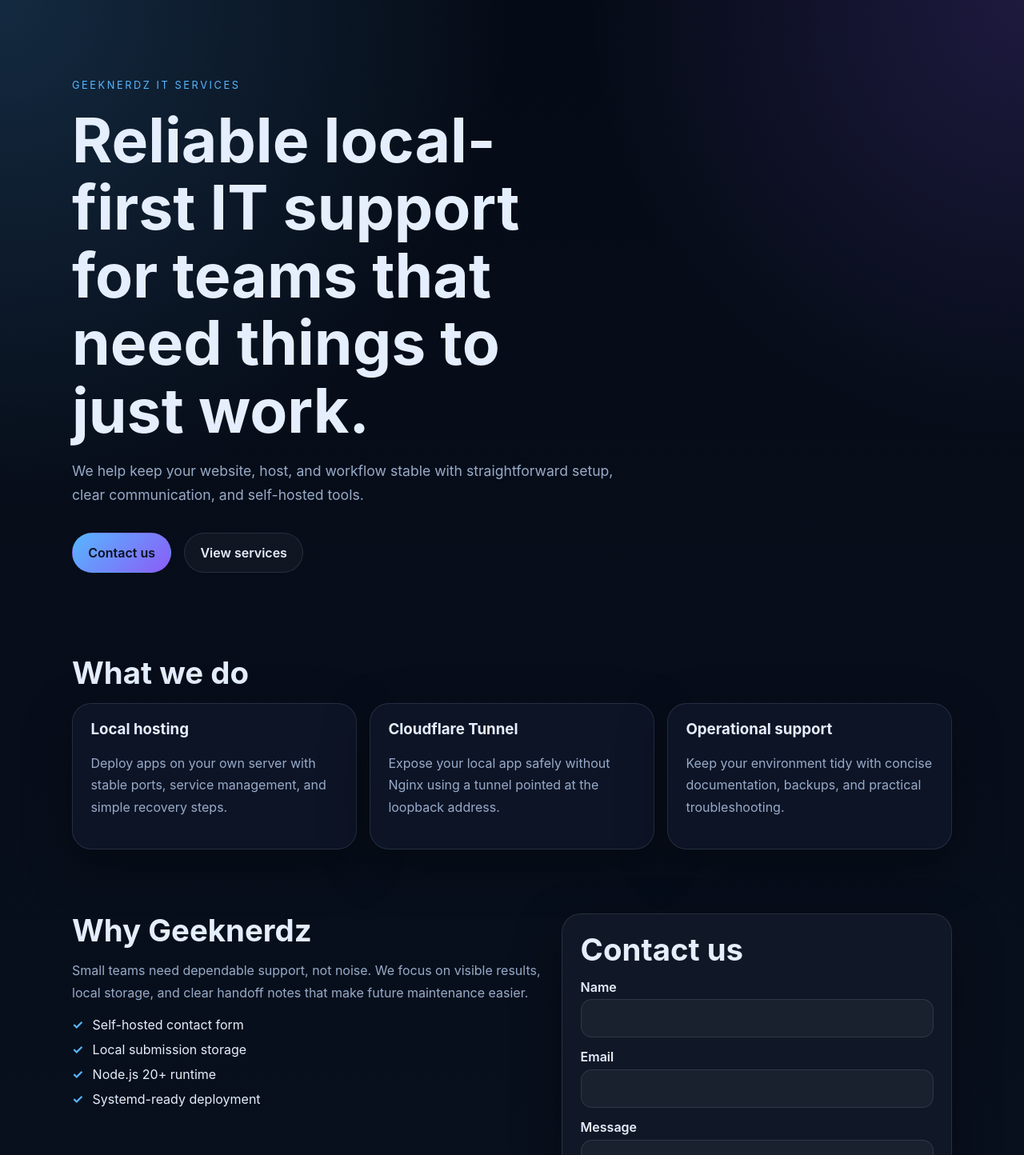
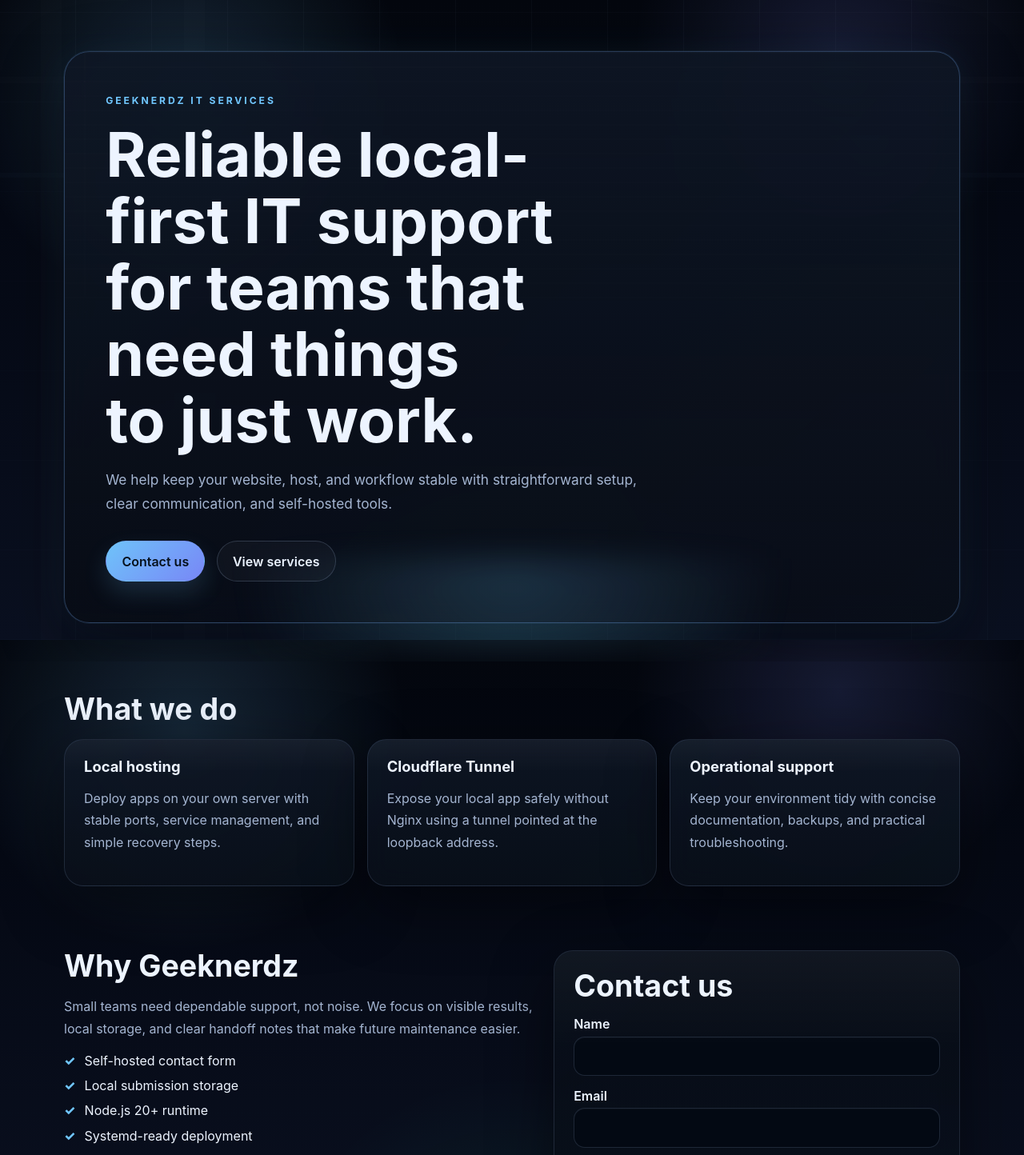
Before and after one commit to geeknerdz/itwebsite, a website: page site/index.html in a window 1280 px wide. Shown: the top 1444 px of the page at 80% size. Drawn offline with Linux system fonts and the light colour scheme.

Commit message:
Polish dark data center website background

```diff
--- a/site/styles.css
+++ b/site/styles.css
@@ -1,54 +1,185 @@
 :root {
-  --bg: #09111f;
-  --panel: rgba(15, 23, 42, 0.82);
-  --panel-strong: rgba(17, 24, 39, 0.96);
-  --text: #e5eefc;
-  --muted: #98abc8;
-  --accent: #57b6ff;
-  --accent-2: #8b5cf6;
-  --border: rgba(148, 163, 184, 0.18);
-  --shadow: 0 20px 60px rgba(0, 0, 0, 0.35);
+  --bg: #050914;
+  --bg-soft: #0b1220;
+  --panel: rgba(10, 16, 28, 0.78);
+  --panel-strong: rgba(8, 14, 24, 0.92);
+  --panel-alt: rgba(14, 22, 36, 0.82);
+  --text: #edf4ff;
+  --muted: #a4b5d1;
+  --accent: #71c7ff;
+  --accent-2: #7d8cff;
+  --accent-3: #2ee6b8;
+  --border: rgba(149, 176, 214, 0.18);
+  --border-strong: rgba(127, 179, 255, 0.28);
+  --shadow: 0 24px 80px rgba(0, 0, 0, 0.44);
+  --glow: 0 0 0 1px rgba(113, 199, 255, 0.08), 0 0 48px rgba(113, 199, 255, 0.08);
 }
 
-* { box-sizing: border-box; }
-html { scroll-behavior: smooth; }
+* {
+  box-sizing: border-box;
+}
+
+html {
+  scroll-behavior: smooth;
+}
+
 body {
+  position: relative;
   margin: 0;
   font-family: Inter, ui-sans-serif, system-ui, -apple-system, BlinkMacSystemFont, 'Segoe UI', sans-serif;
   color: var(--text);
+  min-height: 100vh;
   background:
-    radial-gradient(circle at top left, rgba(87, 182, 255, 0.18), transparent 28%),
-    radial-gradient(circle at top right, rgba(139, 92, 246, 0.18), transparent 24%),
-    linear-gradient(180deg, #050b16 0%, var(--bg) 100%);
-  min-height: 100vh;
+    radial-gradient(circle at 18% 14%, rgba(113, 199, 255, 0.16), transparent 22%),
+    radial-gradient(circle at 82% 8%, rgba(125, 140, 255, 0.15), transparent 20%),
+    radial-gradient(circle at 50% 105%, rgba(46, 230, 184, 0.08), transparent 28%),
+    linear-gradient(180deg, #03060d 0%, var(--bg) 34%, #0a1020 100%);
+  background-attachment: fixed;
+  overflow-x: hidden;
+}
+
+body::before,
+body::after {
+  content: '';
+  position: fixed;
+  inset: 0;
+  pointer-events: none;
+}
+
+body::before {
+  opacity: 0.55;
+  background:
+    linear-gradient(180deg, rgba(255, 255, 255, 0.02), transparent 18%),
+    repeating-linear-gradient(
+      90deg,
+      transparent 0,
+      transparent 94px,
+      rgba(131, 155, 192, 0.08) 94px,
+      rgba(131, 155, 192, 0.08) 95px
+    ),
+    repeating-linear-gradient(
+      0deg,
+      rgba(131, 155, 192, 0.06) 0,
+      rgba(131, 155, 192, 0.06) 1px,
+      transparent 1px,
+      transparent 112px
+    );
+  mask-image: linear-gradient(180deg, rgba(0, 0, 0, 0.95), rgba(0, 0, 0, 0.55) 45%, rgba(0, 0, 0, 0.9));
+}
+
+body::after {
+  opacity: 0.26;
+  background:
+    linear-gradient(90deg, transparent 0 4%, rgba(255, 255, 255, 0.02) 4% 6%, transparent 6% 18%, rgba(255, 255, 255, 0.02) 18% 20%, transparent 20% 100%),
+    linear-gradient(180deg, transparent 0 12%, rgba(255, 255, 255, 0.02) 12% 13%, transparent 13% 27%, rgba(113, 199, 255, 0.05) 27% 27.7%, transparent 27.7% 100%),
+    radial-gradient(circle at 12% 30%, rgba(113, 199, 255, 0.16), transparent 4%),
+    radial-gradient(circle at 86% 24%, rgba(125, 140, 255, 0.12), transparent 5%),
+    radial-gradient(circle at 58% 78%, rgba(46, 230, 184, 0.08), transparent 6%);
+  mix-blend-mode: screen;
 }
 
 .shell {
-  width: min(1100px, calc(100% - 2rem));
+  width: min(1120px, calc(100% - 2rem));
   margin: 0 auto;
+  position: relative;
+  z-index: 1;
 }
 
 .hero {
-  padding: 6rem 0 4rem;
+  position: relative;
+  overflow: hidden;
+  padding: 4rem 0 3rem;
+}
+
+.hero .shell {
+  padding: clamp(2rem, 4vw, 3.25rem);
+  border-radius: 32px;
+  border: 1px solid var(--border-strong);
+  background:
+    linear-gradient(180deg, rgba(14, 22, 36, 0.92), rgba(8, 12, 20, 0.8)),
+    linear-gradient(135deg, rgba(113, 199, 255, 0.06), transparent 35%, rgba(125, 140, 255, 0.06) 100%);
+  box-shadow: var(--shadow), var(--glow);
+  backdrop-filter: blur(18px);
+  -webkit-backdrop-filter: blur(18px);
+}
+
+.hero .shell::before,
+.hero .shell::after {
+  content: '';
+  position: absolute;
+  inset: 0;
+  border-radius: inherit;
+  pointer-events: none;
+}
+
+.hero .shell::before {
+  background:
+    linear-gradient(90deg, transparent 0, transparent 24px, rgba(255, 255, 255, 0.03) 24px, rgba(255, 255, 255, 0.03) 26px, transparent 26px),
+    repeating-linear-gradient(
+      180deg,
+      rgba(255, 255, 255, 0.03) 0,
+      rgba(255, 255, 255, 0.03) 2px,
+      transparent 2px,
+      transparent 18px
+    );
+  opacity: 0.28;
+  mask-image: linear-gradient(180deg, rgba(0, 0, 0, 0.98), transparent 78%);
+}
+
+.hero .shell::after {
+  inset: auto 0 -40px 0;
+  height: 120px;
+  background: radial-gradient(circle at 50% 0%, rgba(113, 199, 255, 0.18), transparent 60%);
+  filter: blur(18px);
 }
 
 .eyebrow {
   margin: 0 0 1rem;
   color: var(--accent);
   text-transform: uppercase;
-  letter-spacing: 0.2em;
-  font-size: 0.8rem;
+  letter-spacing: 0.24em;
+  font-size: 0.76rem;
+  font-weight: 700;
 }
 
-h1, h2, h3 { line-height: 1.1; margin-top: 0; }
-h1 { font-size: clamp(2.5rem, 6vw, 5rem); max-width: 12ch; margin-bottom: 1rem; }
-h2 { font-size: clamp(1.6rem, 3vw, 2.4rem); margin-bottom: 1rem; }
-p { color: var(--muted); line-height: 1.7; }
-.lead { max-width: 62ch; font-size: 1.1rem; }
+h1,
+h2,
+h3 {
+  line-height: 1.08;
+  margin-top: 0;
+  color: var(--text);
+}
+
+h1 {
+  font-size: clamp(2.7rem, 6vw, 5.2rem);
+  max-width: 12ch;
+  margin-bottom: 1rem;
+  text-wrap: balance;
+}
+
+h2 {
+  font-size: clamp(1.6rem, 3vw, 2.35rem);
+  margin-bottom: 1rem;
+}
+
+h3 {
+  margin-bottom: 0.75rem;
+  font-size: 1.15rem;
+}
+
+p {
+  color: var(--muted);
+  line-height: 1.72;
+}
+
+.lead {
+  max-width: 64ch;
+  font-size: 1.08rem;
+}
 
 .actions {
   display: flex;
-  gap: 1rem;
+  gap: 0.9rem;
   flex-wrap: wrap;
   margin-top: 2rem;
 }
@@ -57,63 +188,119 @@
   display: inline-flex;
   align-items: center;
   justify-content: center;
+  min-height: 46px;
   padding: 0.9rem 1.2rem;
   border-radius: 999px;
   text-decoration: none;
-  border: 1px solid var(--border);
+  border: 1px solid rgba(159, 183, 220, 0.22);
   color: var(--text);
-  background: transparent;
+  background: linear-gradient(180deg, rgba(255, 255, 255, 0.05), rgba(255, 255, 255, 0.02));
   font-weight: 600;
   cursor: pointer;
+  transition:
+    transform 180ms ease,
+    border-color 180ms ease,
+    background 180ms ease,
+    box-shadow 180ms ease;
 }
+
+.button:hover,
+.button:focus-visible {
+  transform: translateY(-1px);
+  border-color: rgba(113, 199, 255, 0.45);
+  box-shadow: 0 10px 26px rgba(0, 0, 0, 0.22), 0 0 0 1px rgba(113, 199, 255, 0.1);
+  outline: none;
+}
+
 .button.primary {
-  background: linear-gradient(135deg, var(--accent), var(--accent-2));
+  background: linear-gradient(135deg, rgba(113, 199, 255, 0.98), rgba(125, 140, 255, 0.96));
   border-color: transparent;
-  color: #08111e;
+  color: #06111d;
+  box-shadow: 0 14px 30px rgba(113, 199, 255, 0.16);
 }
+
+.button.primary:hover,
+.button.primary:focus-visible {
+  box-shadow: 0 18px 34px rgba(113, 199, 255, 0.22), 0 0 0 1px rgba(113, 199, 255, 0.14);
+}
+
 .button.secondary {
-  background: rgba(255,255,255,0.04);
+  background: rgba(255, 255, 255, 0.03);
 }
-.button.full { width: 100%; margin-top: 0.5rem; }
 
-.section { padding: 2.5rem 0; }
+.button.full {
+  width: 100%;
+  margin-top: 0.5rem;
+}
+
+.section {
+  padding: 2.5rem 0;
+}
+
 .grid {
   display: grid;
   grid-template-columns: repeat(auto-fit, minmax(220px, 1fr));
   gap: 1rem;
 }
+
 .split {
   display: grid;
-  grid-template-columns: 1.1fr 0.9fr;
+  grid-template-columns: 1.08fr 0.92fr;
   gap: 1rem;
   align-items: start;
 }
+
 .card {
-  background: var(--panel);
-  border: 1px solid var(--border);
+  position: relative;
+  overflow: hidden;
+  background:
+    linear-gradient(180deg, rgba(14, 22, 36, 0.88), rgba(9, 15, 25, 0.88)),
+    linear-gradient(135deg, rgba(113, 199, 255, 0.04), transparent 40%, rgba(46, 230, 184, 0.03) 100%);
+  border: 1px solid rgba(149, 176, 214, 0.16);
   border-radius: 24px;
-  padding: 1.4rem;
+  padding: 1.5rem;
   box-shadow: var(--shadow);
-  backdrop-filter: blur(10px);
+  backdrop-filter: blur(14px);
+  -webkit-backdrop-filter: blur(14px);
 }
-.highlight { background: var(--panel-strong); }
+
+.card::before {
+  content: '';
+  position: absolute;
+  inset: 0;
+  background: linear-gradient(180deg, rgba(255, 255, 255, 0.04), transparent 22%);
+  pointer-events: none;
+}
+
+.card:hover {
+  border-color: rgba(113, 199, 255, 0.28);
+}
+
+.highlight {
+  background:
+    linear-gradient(180deg, rgba(8, 14, 24, 0.94), rgba(9, 15, 25, 0.9)),
+    linear-gradient(135deg, rgba(113, 199, 255, 0.06), transparent 32%, rgba(125, 140, 255, 0.06) 100%);
+}
+
 .checks {
   list-style: none;
   padding: 0;
   margin: 1rem 0 0;
 }
+
 .checks li {
   position: relative;
   padding-left: 1.6rem;
   margin: 0.7rem 0;
   color: var(--text);
 }
+
 .checks li::before {
   content: '✓';
   position: absolute;
   left: 0;
   color: var(--accent);
-  font-weight: 700;
+  font-weight: 800;
 }
 
 label {
@@ -122,25 +309,84 @@
   color: var(--text);
   font-weight: 600;
 }
-input, textarea {
+
+input,
+textarea {
   display: block;
   width: 100%;
   margin-top: 0.35rem;
-  padding: 0.8rem 0.9rem;
+  padding: 0.86rem 0.94rem;
   border-radius: 14px;
-  border: 1px solid var(--border);
-  background: rgba(255,255,255,0.04);
+  border: 1px solid rgba(149, 176, 214, 0.18);
+  background: rgba(2, 8, 18, 0.68);
   color: var(--text);
   font: inherit;
+  box-shadow: inset 0 1px 0 rgba(255, 255, 255, 0.03);
 }
-input:focus, textarea:focus {
-  outline: 2px solid rgba(87, 182, 255, 0.4);
-  border-color: rgba(87, 182, 255, 0.5);
+
+input::placeholder,
+textarea::placeholder {
+  color: rgba(164, 181, 209, 0.58);
 }
-.form-note { min-height: 1.5rem; }
-.footer { padding: 2rem 0 3rem; }
+
+input:focus,
+textarea:focus {
+  outline: 2px solid rgba(113, 199, 255, 0.35);
+  outline-offset: 1px;
+  border-color: rgba(113, 199, 255, 0.55);
+  background: rgba(5, 12, 22, 0.8);
+}
+
+.form-note {
+  min-height: 1.5rem;
+  margin-bottom: 0;
+}
+
+.footer {
+  padding: 2rem 0 3rem;
+}
+
+.footer p {
+  margin: 0;
+  font-size: 0.95rem;
+}
 
 @media (max-width: 820px) {
-  .split { grid-template-columns: 1fr; }
-  .hero { padding-top: 4rem; }
+  .shell {
+    width: min(1120px, calc(100% - 1.2rem));
+  }
+
+  .hero {
+    padding-top: 1.5rem;
+  }
+
+  .hero .shell {
+    border-radius: 28px;
+  }
+
+  .split {
+    grid-template-columns: 1fr;
+  }
+
+  .actions {
+    gap: 0.75rem;
+  }
 }
+
+@media (max-width: 560px) {
+  body::before {
+    opacity: 0.34;
+  }
+
+  .hero .shell {
+    padding: 1.4rem;
+  }
+
+  h1 {
+    max-width: 100%;
+  }
+
+  .button {
+    width: 100%;
+  }
+}
```
